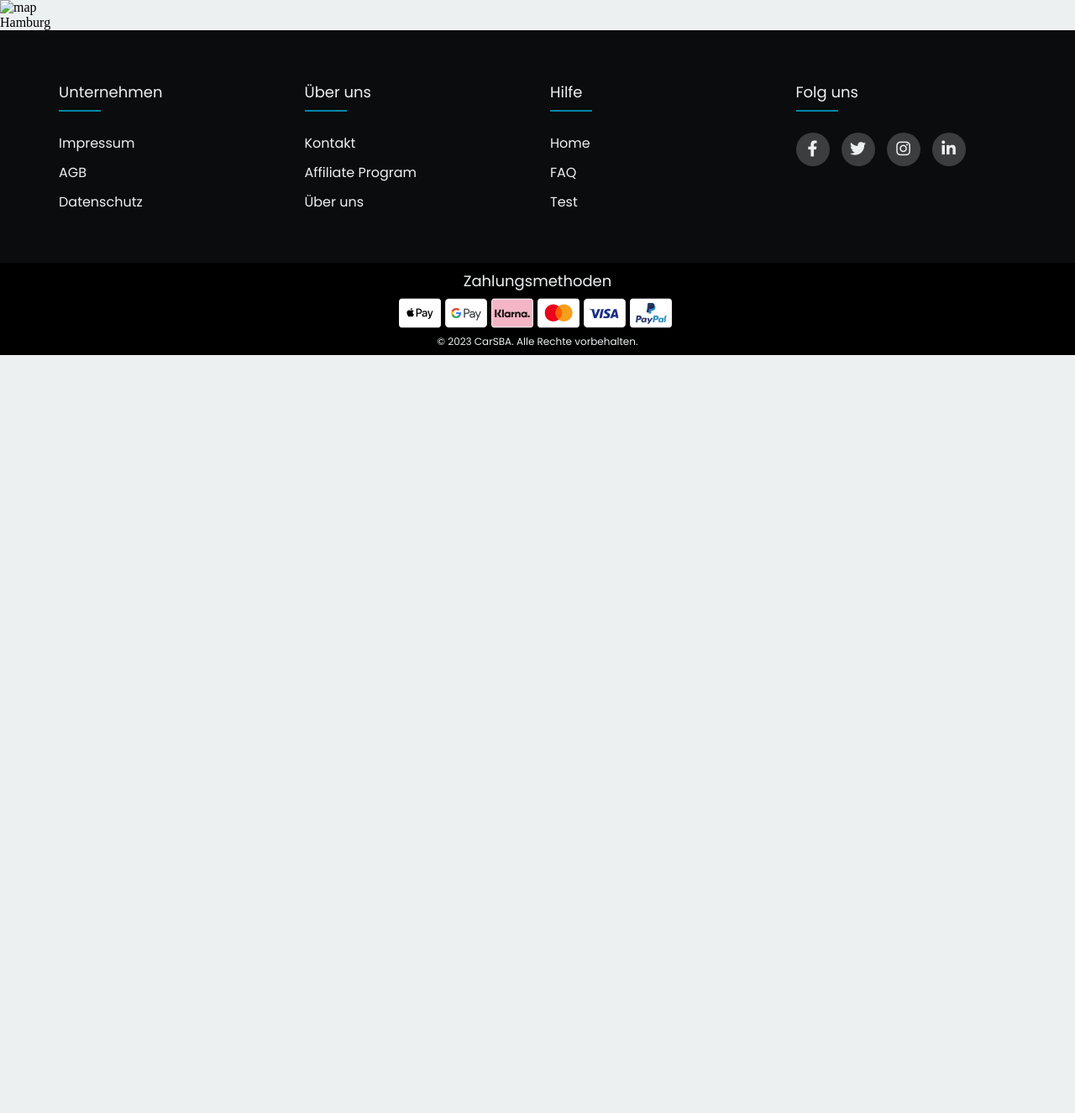
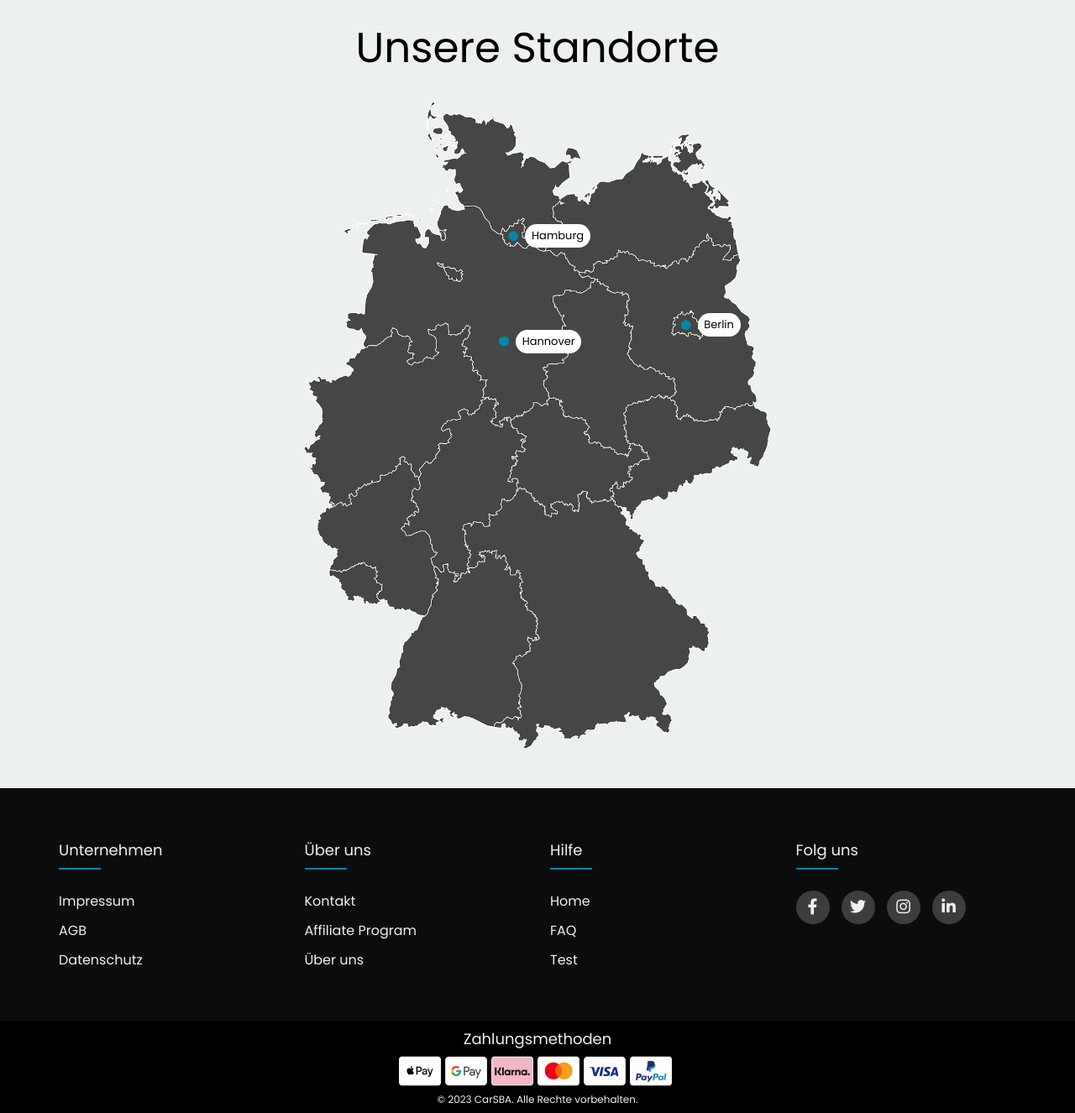
Before and after one commit to DankoRother/Medium_Hot, a PHP site: page /standorte.php in a window 1280 px wide. Shown: the part 128-1454 px from the top of the page at 84% size. Before the commit the page ends 551 px from the top, so only its background shows below. Run offline with PHP 8.4, Linux system fonts and the light colour scheme.

Commit message:
standort seite hinzugefügt

```diff
--- a/CSS/standorte.css
+++ b/CSS/standorte.css
@@ -1,2 +1,104 @@
 @import url('https://fonts.googleapis.com/css2?family=Poppins&display=swap');                   /*Import schriftart*/
 @import url('https://cdnjs.cloudflare.com/ajax/libs/font-awesome/6.4.2/css/all.min.css');
+
+*{
+    margin: 0;
+    padding: 0;                                         /*generelle Formatierung für keine überflüssigen Ränder */
+    box-sizing: border-box;
+}
+
+.ger-map {
+    text-align:center;
+    position: relative;
+    margin: 0 auto;
+    max-width: 570px;
+}
+
+.ger-map img {
+    display: inline-block;
+    width: 570px;
+    height: 780px;
+}
+
+.map-container {
+    width: 100%;
+    padding-bottom: 40px;
+}
+
+.pin {
+    background-color: #0088a9;
+    position: absolute;
+    width: 0.7em;
+    height: 0.7em;
+    border-radius: 50%;
+}
+
+.pin:hover {
+    cursor: pointer;
+}
+
+.pin::before {
+    content: '';
+    background-color: #0088a9;
+    position: absolute;
+    top: 50%;
+    left: 50%;
+    transform: translate(-50%, -50%);
+    width: 100%;
+    height: 100%;
+    border-radius: 50%;
+    animation:
+        pulse 1.3s ease-in-out infinite;
+}
+
+.pin span {
+    display: inline-block;
+    white-space: nowrap;
+    position: absolute;
+    left: 1.5em;
+    top: 50%;
+    transform: translateY(-50%);
+    background-color: white;
+    border-radius: 3em;
+    padding: 0.3em 0.6em;
+    font-size: 13px;
+    font-family: "Poppins", sans-serif;
+    font-weight: 500;
+}
+
+@keyframes pulse {
+    100% {
+        opacity: 0;
+        transform:
+            translate(-50%, -50%)
+            scale(2.5);
+    }
+}
+
+.map-heading h1 {
+    font-family: "Poppins", sans-serif;
+    font-weight: 500;
+    font-size: 50px;                                    /* Schriftformatierung */
+    color: #000000;
+    text-decoration: none;
+    text-align: center;
+}
+
+.map-heading {
+    padding: 20px 0;
+}
+
+.hamburg {
+    top: 20.5%;
+    left: 44%;
+}
+
+.berlin {
+    top: 34%;
+    left: 80%;
+}
+
+.hannover {
+    top: 36.5%;
+    left: 42%;
+}
--- a/standorte.php
+++ b/standorte.php
@@ -5,20 +5,29 @@
         <title>Standorte</title>                                                                         <!-- Standart HTML Settings -->
         <meta name="description" content="">
         <meta name="viewport" content="width=device-width, initial-scale=1">
-        <link rel="stylesheet" href="CSS/homepage.css">                                             <!-- CSS Datei Import -->
+        <link rel="stylesheet" href="CSS/standorte.css">                                             <!-- CSS Datei Import -->
     </head>
 
     <body>
     <?php include 'header.php'; ?>
-
-    <div class="ger-map">
-        <img src="" alt="map" >
-        <div class="pin hamburg">
-            <span>Hamburg</span>
+    <div class="map-heading">
+        <h1>Unsere Standorte</h1>
+    </div>
+    <div class="map-container">
+        <div class="ger-map">
+            <img src="Bilder/karte.png" alt="map" >
+            <div class="pin hamburg">
+                <span>Hamburg</span>
+            </div>
+            <div class="pin berlin">
+                <span>Berlin</span>
+            </div>
+            <div class="pin hannover">
+                <span>Hannover</span>
+            </div>
         </div>
     </div>
 
 
-
     <?php include 'footer.php'; ?>
     </body>
```
Also changed, not shown: Bilder/karte.png (added).
